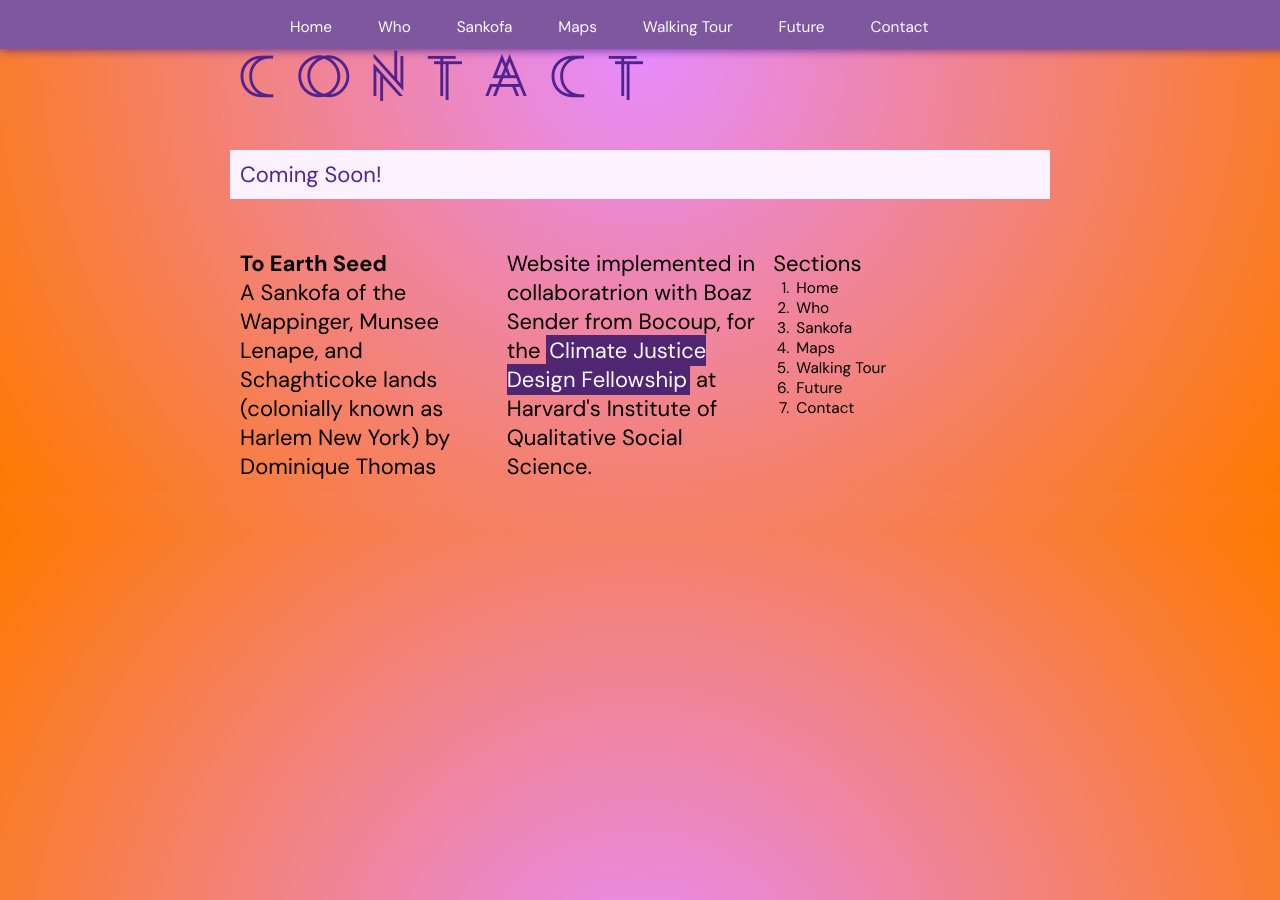
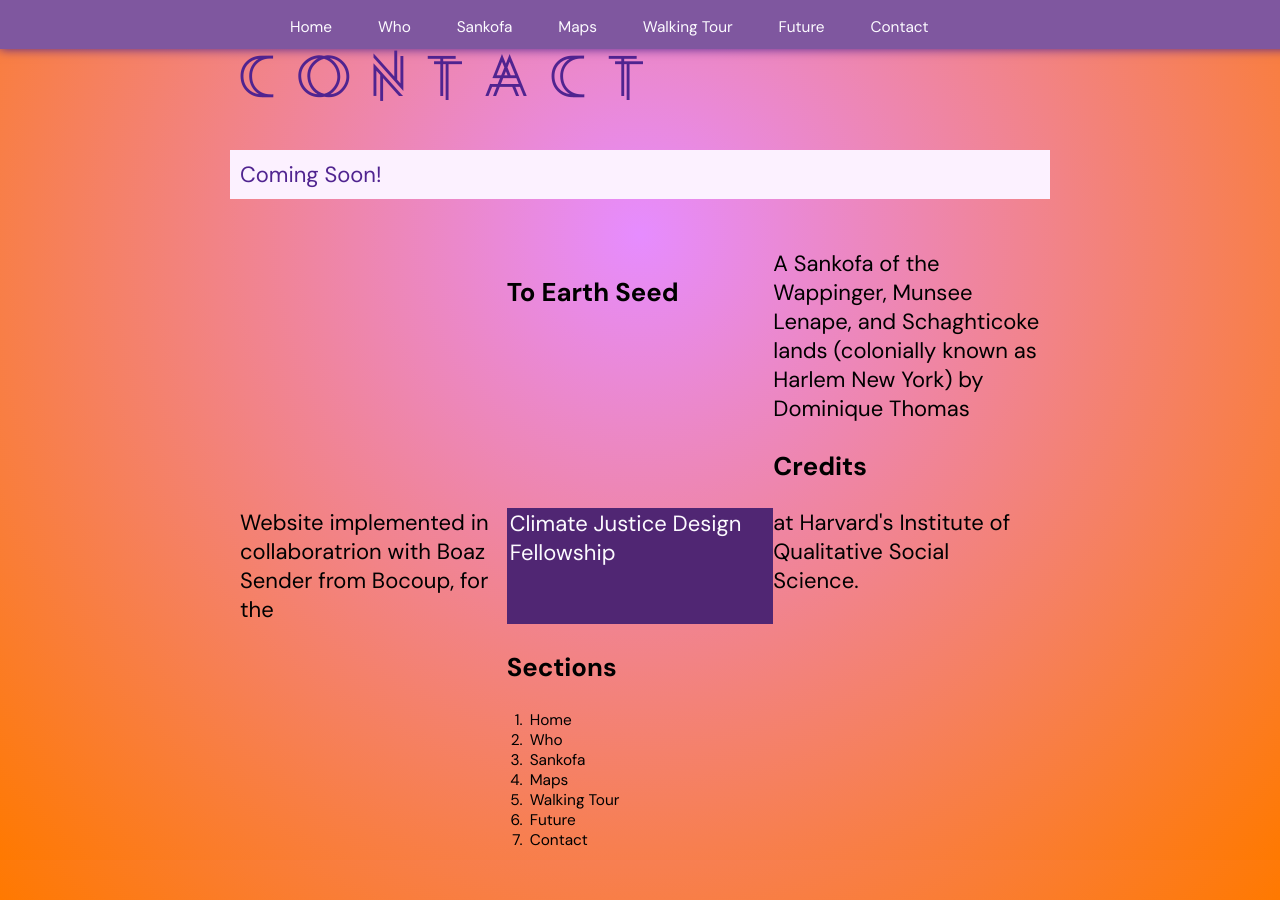
Before and after one commit to niquethom/toearthseed.org, a Jekyll site: the page built from contact.html, in a window 1280 px wide and 900 px high, scrolled down 431 px. Built offline with Jekyll 4.4.1, drawn with Linux system fonts in a browser that asks for light colours.

Commit message:
styles for footer

```diff
--- a/_layouts/default.html
+++ b/_layouts/default.html
@@ -40,14 +40,15 @@
   <footer>
     <section>
       <p>
-        <b>To Earth Seed</b><br>
+        <h3>To Earth Seed</h3>
         A Sankofa of the Wappinger, Munsee Lenape, and Schaghticoke lands (colonially known as Harlem New York) by Dominique Thomas
       </p>
       <p>
+        <h3>Credits</h3>
         Website implemented in collaboratrion with Boaz Sender from Bocoup, for the <a href="https://lnkd.in/e7C6bX6J">Climate Justice Design Fellowship</a> at Harvard's Institute of Qualitative Social Science.
       </p>
       <nav>
-        <p>Sections</p>
+        <h3>Sections</h3>
         <ol>
           <li><a href="home.html">Home</a></li>
           <li><a href="who.html">Who</a></li>
```
